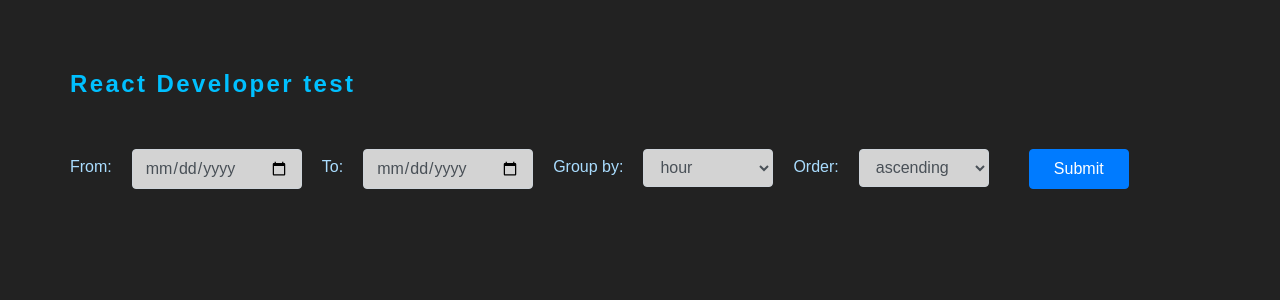
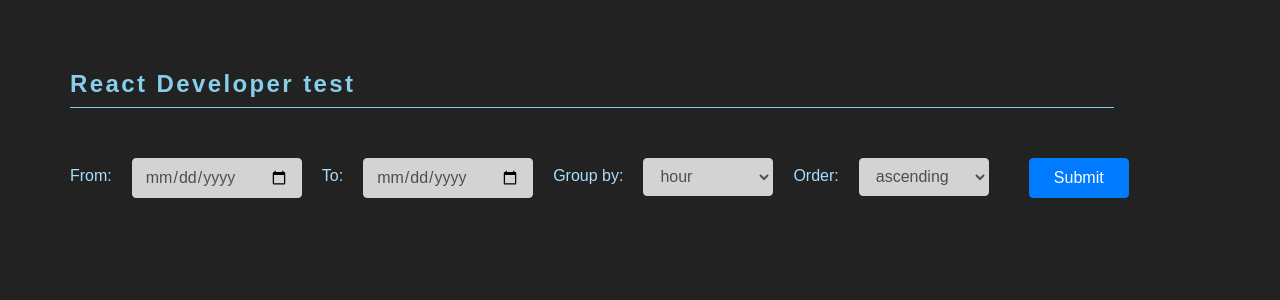
Before and after one commit to tomasz-konecki/React-Developer_test, a React app: page / in a window 1280 px wide. Shown: the top 300 px of the page. Built offline with nearby package versions, Linux system fonts and the light colour scheme.

Commit message:
Update code

```diff
--- a/src/scss/App.scss
+++ b/src/scss/App.scss
@@ -1,5 +1,7 @@
 // @import "3rd/Reset.scss";
 // @import url("https://fonts.googleapis.com/css?family=Roboto+Condensed");
+
+$header-color: skyblue;
 
 body {
   background: #222;
@@ -10,9 +12,12 @@ body {
     padding: 70px;
 
     h4 {
-      color: #00c0ff;
+      color: $header-color;
+      width: 1044px;
+      padding-bottom: 8px;
       font-weight: bold;
       letter-spacing: 0.1em;
+      border-bottom: 1px solid $header-color;
     }
 
     form {
```
